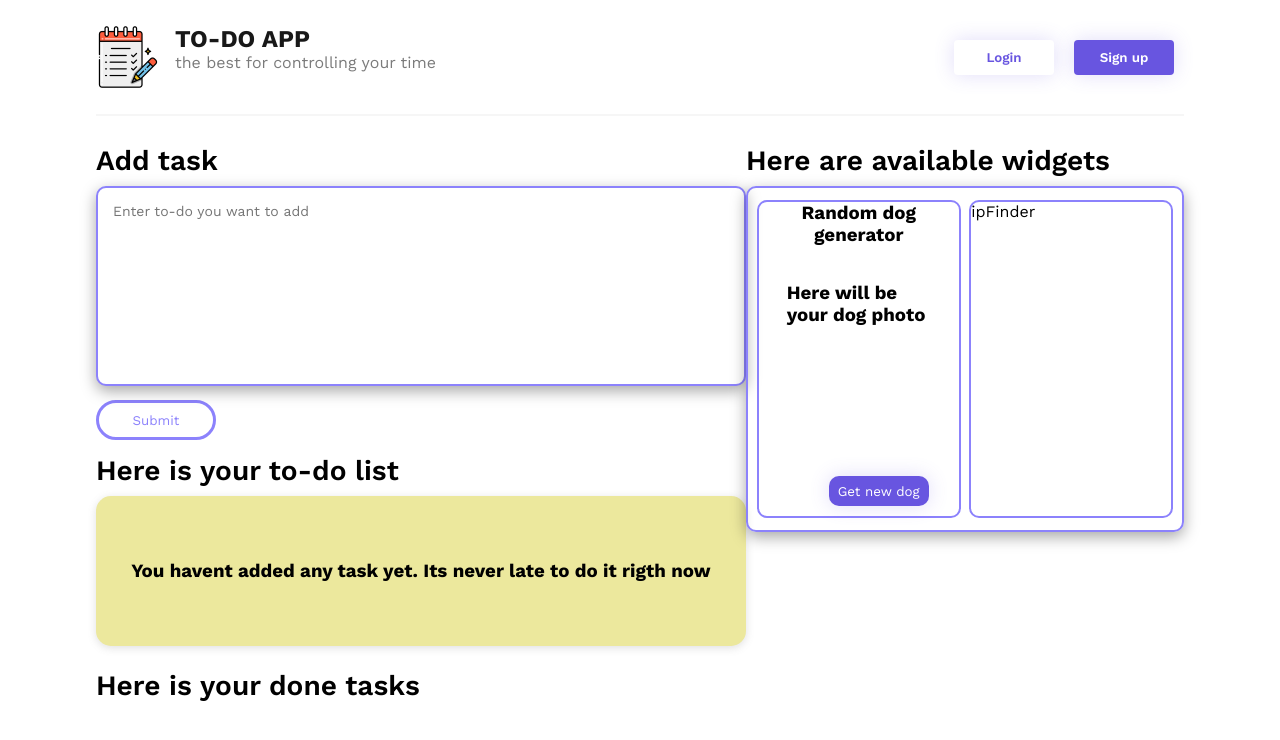
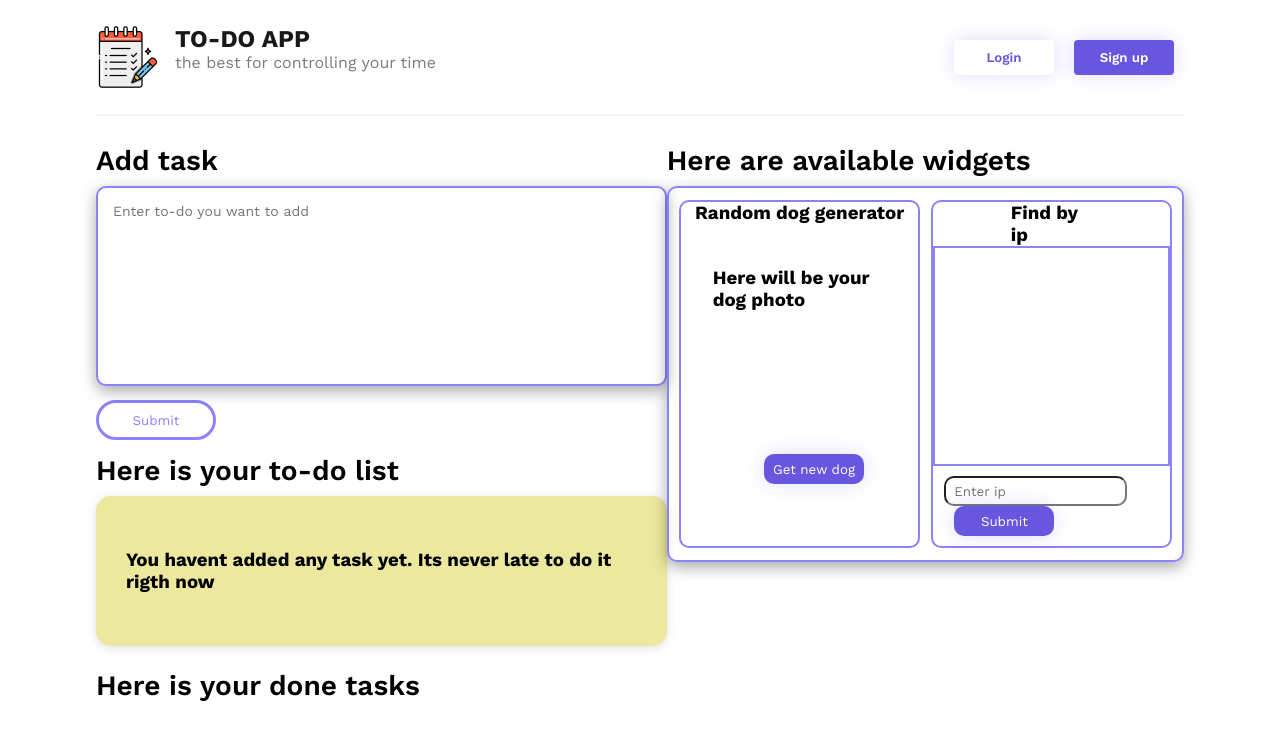
Before and after one commit to RemiixSp/todo-list, a React (Create React App) app: page / in a window 1280 px wide. Shown: the top 740 px of the page. Built offline with nearby package versions, Linux system fonts and the light colour scheme.

Commit message:
style: :lipstick: adding ip widget block structure

```diff
--- a/src/ui/components/ipFinder/index.tsx
+++ b/src/ui/components/ipFinder/index.tsx
@@ -1,8 +1,25 @@
 import React from 'react';
+import Button from '../../common/button';
 import styles from './ip.module.scss';
 
 const ipFinder = () => {
-  return <div className={styles.apiWidget}>ipFinder</div>;
+  return (
+    <div className={styles.apiWidget}>
+      <h3 className={styles.ipHeader}>Find by ip</h3>
+      <div className={styles.foundInfo}></div>
+      <div className={styles.getIpContainer}>
+        <input
+          className={styles.getIpField}
+          placeholder='Enter ip'
+          type='text'
+        />
+
+        <Button onClick={() => {}} className={styles.submitIp}>
+          Submit
+        </Button>
+      </div>
+    </div>
+  );
 };
 
 export default ipFinder;
--- a/src/ui/components/ipFinder/ip.module.scss
+++ b/src/ui/components/ipFinder/ip.module.scss
@@ -5,4 +5,39 @@
   border: solid 2px variables.$borderViolet;
   margin-bottom: 12px;
   border-radius: 10px;
+
+  .ipHeader {
+    margin: 0 33%;
+  }
+
+  .foundInfo {
+    height: 220px;
+    border: solid 2px variables.$borderViolet;
+  }
+  .getIpContainer {
+    margin: 10px 5%;
+
+    .getIpField {
+      height: 30px;
+      padding-left: 8px;
+      border-radius: 10px;
+    }
+
+    .submitIp {
+      width: 100px;
+      height: 30px;
+      margin-left: 10px;
+      box-shadow: 0 0 20px rgba(104, 85, 224, 0.2);
+      transition: 0.4s;
+      color: white;
+      background-color: rgba(104, 85, 224, 1);
+      border-radius: 10px;
+      border: none;
+      &:hover {
+        color: white;
+        box-shadow: 0 0 20px rgba(104, 85, 224, 0.6);
+      }
+      cursor: pointer;
+    }
+  }
 }
```
